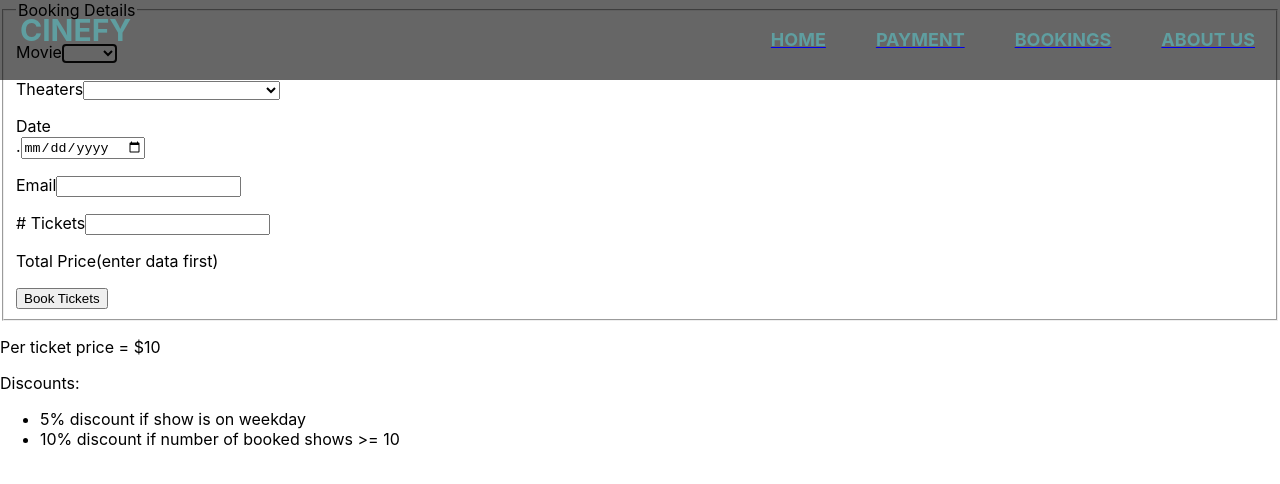
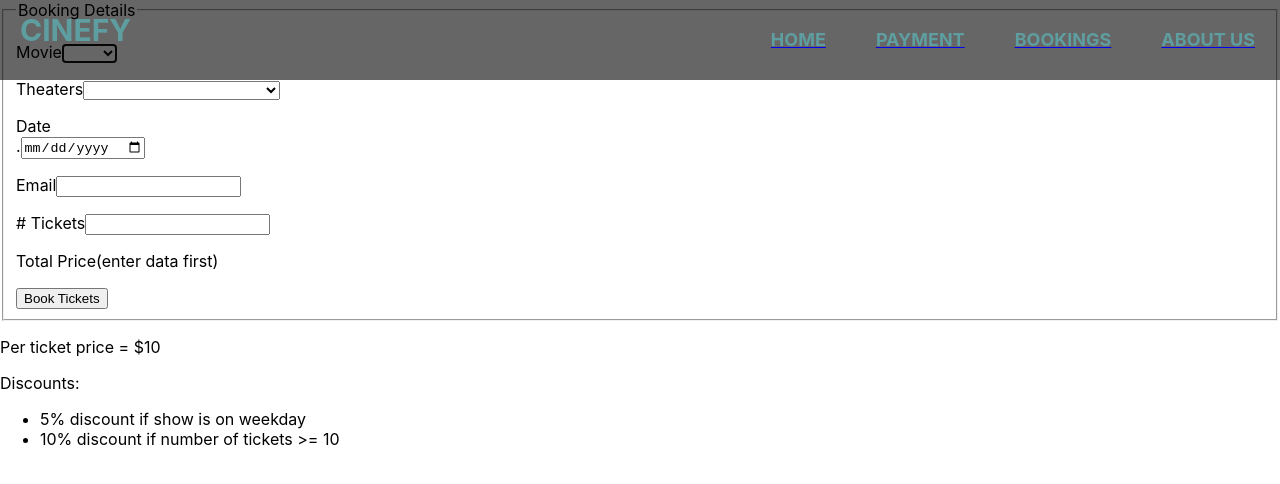
Before and after one commit to parasharparth/cinefy-frontend, a React (Create React App) app: page /bookings in a window 1280 px wide. Shown: the top 484 px of the page. Built offline with nearby package versions, Linux system fonts and the light colour scheme.

Commit message:
booking updated

```diff
--- a/src/App.js
+++ b/src/App.js
@@ -2,7 +2,7 @@ import './App.css';
 import Home from './components/Homepage/Home';
 import Bookings from './components/Bookings/BookingPage';
 import About from './components/AboutUS/About';
-import Payments from './components/PaymentsPage/Payments';
+
 import Nav from './components/Header';
 import Footer from './components/Footer';
 import { BrowserRouter as Router, Switch, Route } from "react-router-dom";
@@ -13,7 +13,7 @@ function App() {
      <Router>
        <Nav/>
       <Switch>
-        <route path="/Payments" component={Payments} />
+
         <Route path="/bookings" component={Bookings} />
         <Route path="/about" component={About} />
         <Route path="/" component={Home} />
--- a/src/components/Bookings/BookingPage.jsx
+++ b/src/components/Bookings/BookingPage.jsx
@@ -59,7 +59,7 @@ const Bookings=()=>{
                     <span id="disount_title">Discounts:</span>
                     <ul>
                         <li>5% discount if show is on weekday</li>
-                        <li>10% discount if number of booked shows >= 10</li>
+                        <li>10% discount if number of tickets >= 10</li>
                     </ul>
                 </p>
             </div>
```
